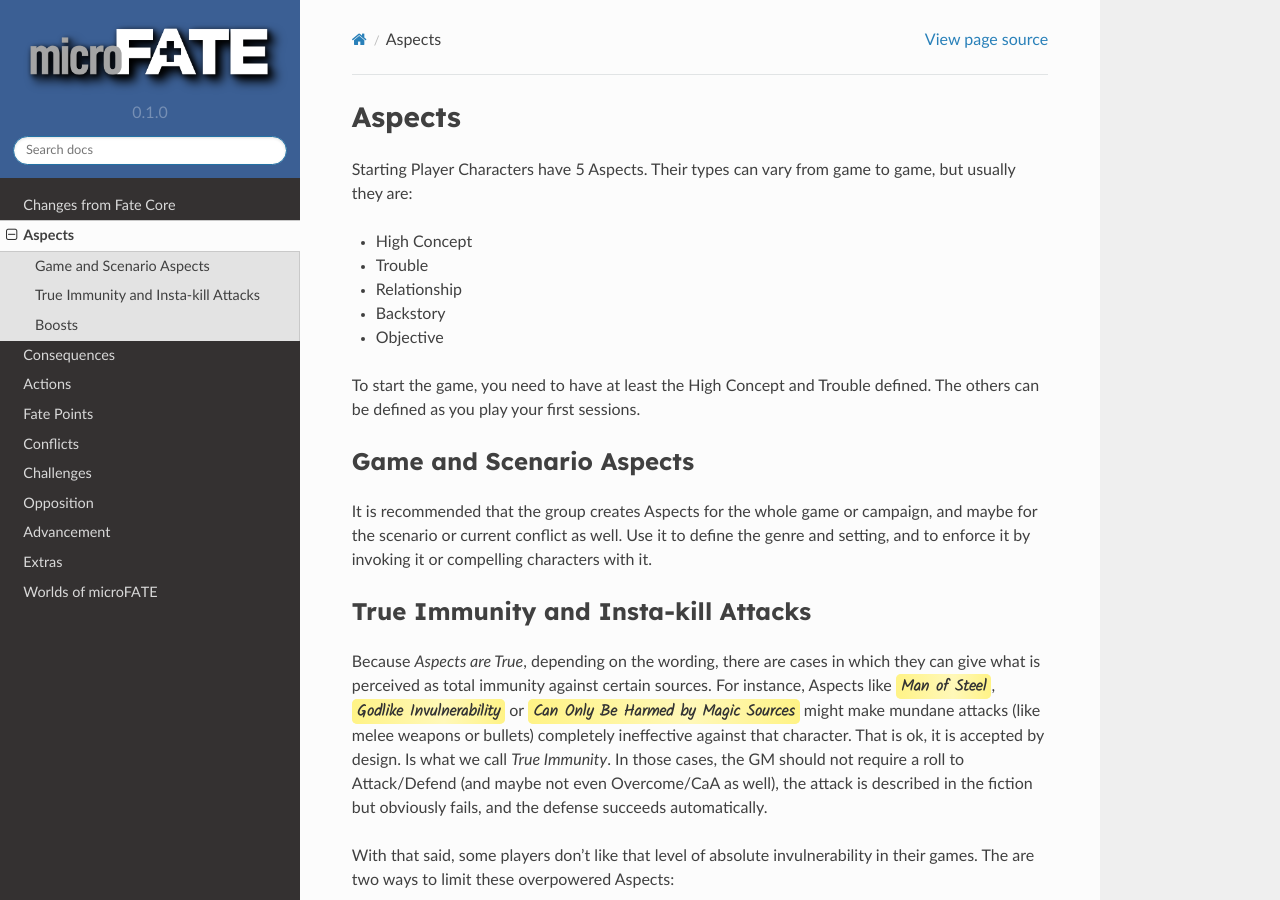
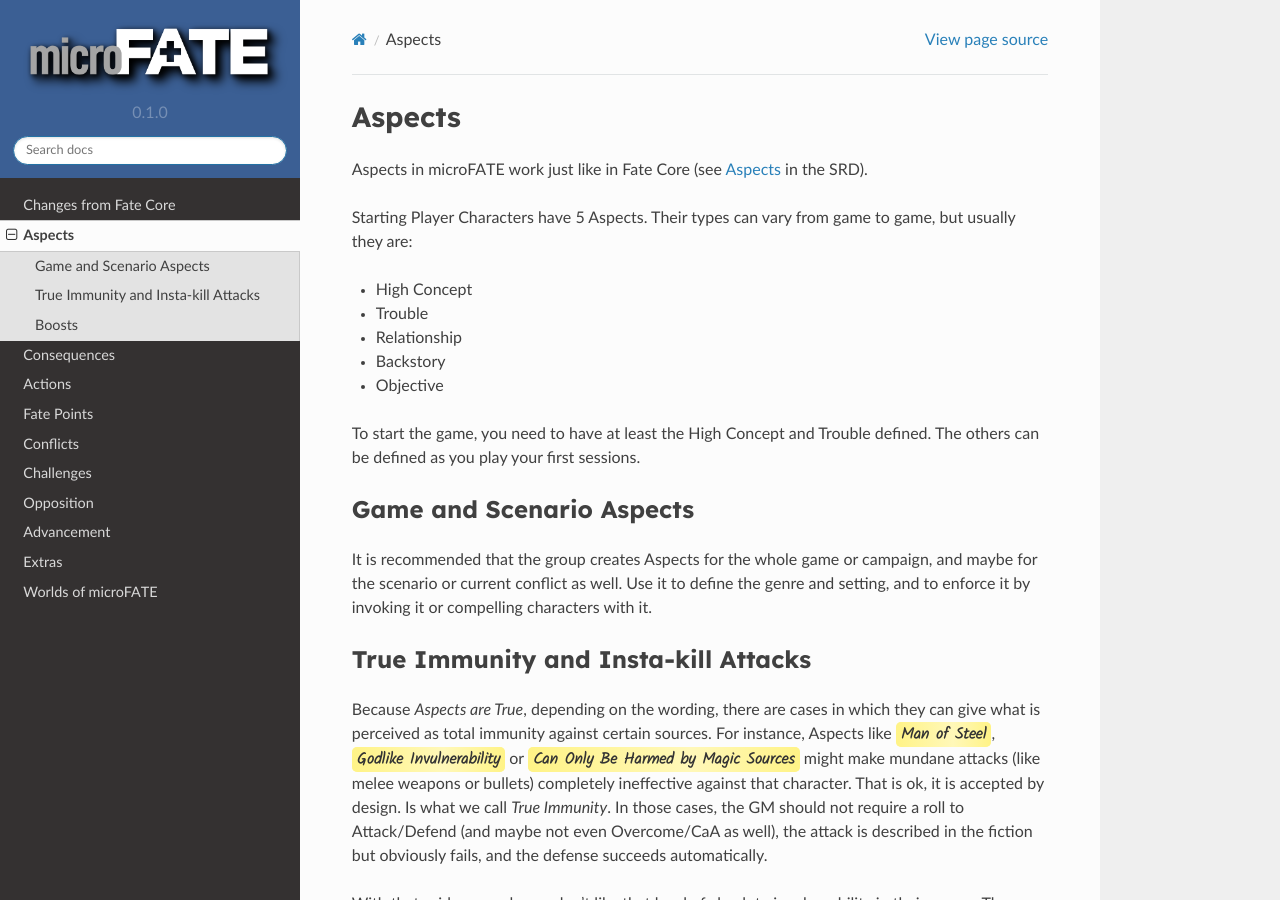
Before and after one commit to TaTooKa/microfate, a Sphinx documentation site: the page built from docs/source/pages/aspects.rst, in a window 1280 px wide and 900 px high. Built offline with Sphinx 7.4.7 and the Read the Docs theme 2.0.0, drawn with Linux system fonts in a browser that asks for light colours; cross-references to code outside the pages are shown as plain code.

Commit message:
Update aspects.rst

```diff
--- a/docs/source/pages/aspects.rst
+++ b/docs/source/pages/aspects.rst
@@ -1,5 +1,7 @@
 Aspects
 =======
+
+Aspects in microFATE work just like in Fate Core (see `Aspects <https://fate-srd.com/fate-core/types-aspects>`_ in the SRD).
 
 Starting Player Characters have 5 Aspects. Their types can vary from
 game to game, but usually they are:
```
